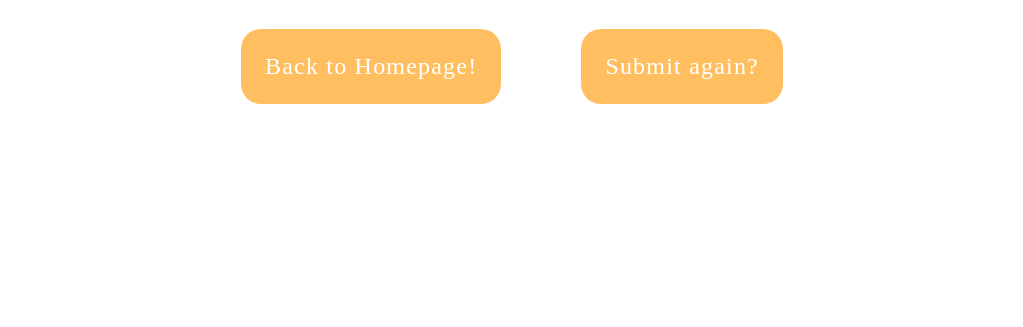
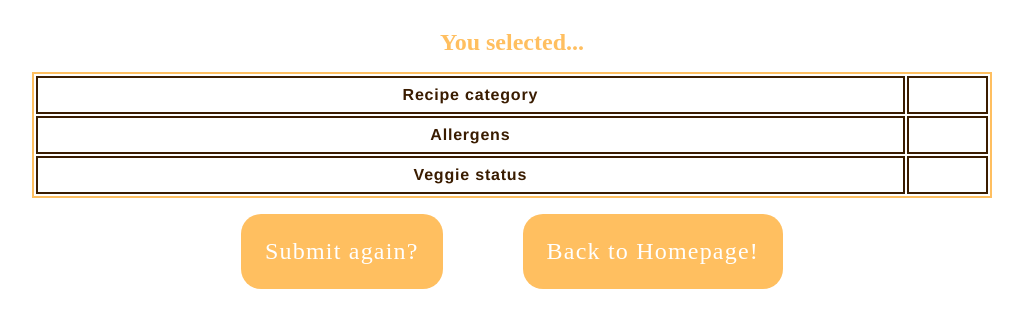
Before and after one commit to Madame-Aehm/My-Favourite-Recipes, a plain HTML site: page confirmation/confirmation.html in a window 1280 px wide. Shown: the part 441-768 px from the top of the page, without its empty margins (48-1071 px from the left). Drawn offline with Linux system fonts and the light colour scheme; a web font is replaced by a local one.

Commit message:
show url values on confirmation

```diff
--- a/confirmation/confirmation.css
+++ b/confirmation/confirmation.css
@@ -5,6 +5,21 @@
 h1 {
 	padding-top: 1em;
 }
+
+div:first-of-type {
+	display: flex;
+	flex-direction: column;
+}
+
+h5 {
+	justify-self: first baseline;
+}
+
+table {
+	align-self: center;
+	margin-bottom: 1em;
+}
+
 
 button {
 	background-color: #FFBF60;
@@ -18,14 +33,14 @@ button {
 	border-radius: 20px;
 }
 
-div {
+.buttons {
     display: flex;
     justify-content: center;
     gap: 5em;
 }
 
 @media only screen and (max-width: 650px) {
-    div {
+    .buttons {
         flex-direction: column;
         gap: 2em;
     }
--- a/confirmation/confirmation.html
+++ b/confirmation/confirmation.html
@@ -18,16 +18,33 @@
 
   <body>
     <article>
-      <div id="retrieve-values"></div>
       <h1>Submission recieved!</h1>
       <h4>Thanks so much!</h4>
 
       <div>
+        <h5>You selected...</h5>
+        <table>
+          <tr>
+            <th>Recipe category</th>
+            <td id="cat">test</td>
+          </tr>
+          <tr>
+            <th>Allergens</th>
+            <td id="alle">test</td>
+          </tr>
+          <tr>
+            <th>Veggie status</th>
+            <td id="veg">test</td>
+          </tr>
+        </table>
+      </div>
+
+      <div class="buttons">
+        <form action="../submit/submit.html">
+          <button>Submit again?</button>
+        </form>
         <form action="../index.html">
           <button>Back to Homepage!</button>
-        </form>
-        <form action="../submit/submit.html">
-          <button>Submit again?</button>
         </form>
       </div>
     </article>
--- a/main.js
+++ b/main.js
@@ -1,8 +1,14 @@
 var params = (new URL(document.location)).searchParams;
 let category = params.get('category');
-let allergens = params.get('allergens'); //only shows first...
-let allergens2 = params.get('')
+let allergens = params.getAll('allergens');
 let vegStatus = params.get('veg-status');
 
+console.log(category,allergens,vegStatus);
 
-console.log(category,allergens,vegStatus);
+const catCell = document.getElementById("cat");
+const alleCell = document.getElementById("alle");
+const vegCell = document.getElementById("veg");
+
+catCell.innerHTML = category;
+alleCell.innerHTML = allergens;
+vegCell.innerHTML = vegStatus;
--- a/universal-styles.css
+++ b/universal-styles.css
@@ -146,6 +146,22 @@ footer a:hover {
     text-decoration: underline;
 }
 
+table {
+	width: 100%;
+	margin-top: 1em;
+  	border: 2px solid #FFBF60;
+ 	color: #3A1C00;
+	font-family: 'helvetica';
+	letter-spacing: 0.05em;
+	line-height: 1.5em;
+	text-align: center;
+}
+
+td, th {
+	border: 2px solid #3A1C00;
+	padding: 5px;
+}
+
 
 
 @media only screen and (max-width: 650px) {
```
Also changed, not shown: recipes/recipes.css (+1 -19 lines).
